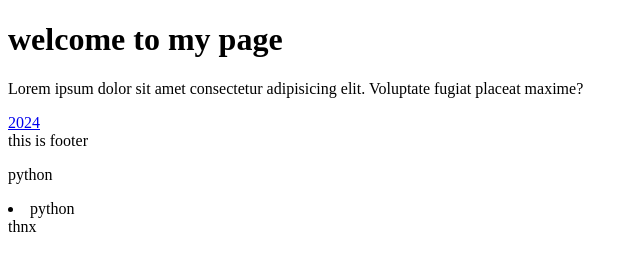
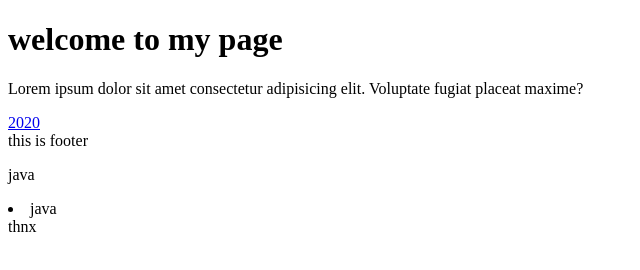
Before and after one commit to royarup589/review_dlt, a plain HTML site: page index.html in a window 1280 px wide. Shown: the full height of the page, 0-640 px from the left. Drawn offline with Linux system fonts and the light colour scheme.

Commit message:
Updated conflict by online

```diff
--- a/index.html
+++ b/index.html
@@ -8,11 +8,11 @@
 <body>
     <h1>welcome to my page </h1>
     <p>Lorem ipsum dolor sit amet consectetur adipisicing elit. Voluptate fugiat placeat maxime?</p>
-    <a href="#">2024</a>
+    <a href="#">2020</a>
     <footer>
         this is footer
-        <p>python</p>
-        <li>python</li>
+        <p>java</p>
+        <li>java</li>
         thnx
     </footer>
 </body>
```
